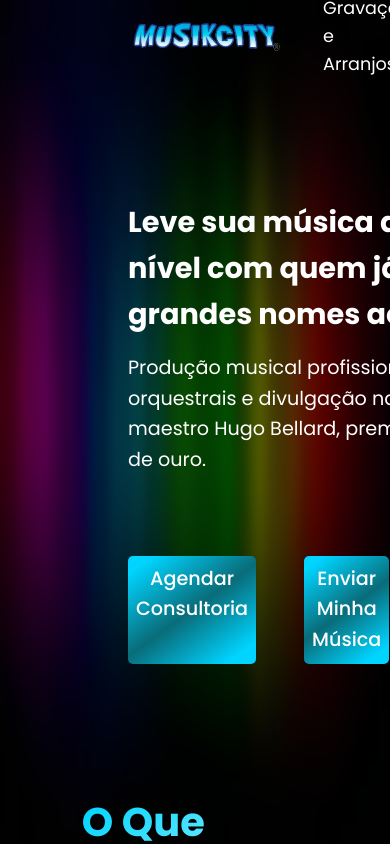
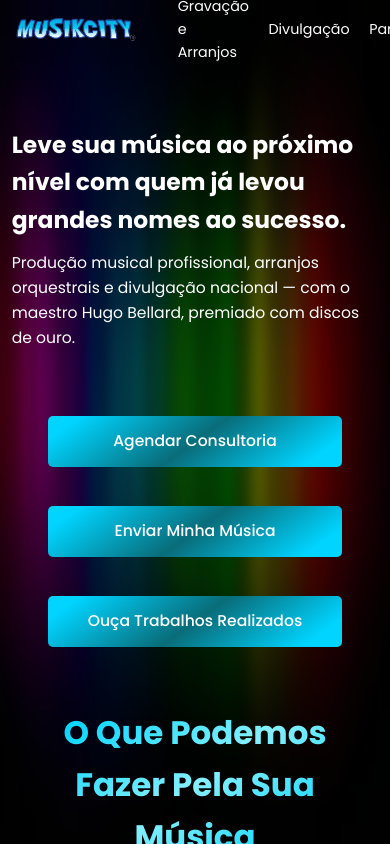
Before and after one commit to Nesesinho/musikcity-rework, a Vue app: page / in a window 390 px wide. Built offline with nearby package versions, Linux system fonts and the light colour scheme; the HTML template or start-up script is replaced by a standard one.

Commit message:
responsividade primeira seção

```diff
--- a/src/App.vue
+++ b/src/App.vue
@@ -13,7 +13,7 @@ import TheHeader from '@/components/TheHeader.vue'
   position: relative;
   display: flex;
   flex-direction: column;
-  padding: 0 8rem;
+  padding: 0 12vw;
   overflow-x: hidden;
 }
 </style>
--- a/src/assets/base.css
+++ b/src/assets/base.css
@@ -76,3 +76,31 @@ body {
   -webkit-font-smoothing: antialiased;
   -moz-osx-font-smoothing: grayscale;
 }
+
+
+/* Tablets */
+@media (max-width: 1024px) {
+  html {
+    font-size: 15px;
+  }
+}
+
+/* Celulares */
+@media (max-width: 768px) {
+  #app {
+    padding: 0 3vw !important;
+  }
+  html {
+    font-size: 14px;
+  }
+}
+
+/* Telas bem pequenas */
+@media (max-width: 480px) {
+  #app {
+    padding: 0;
+  }
+  html {
+    font-size: 13px;
+  }
+}
--- a/src/components/home/FirstSec.vue
+++ b/src/components/home/FirstSec.vue
@@ -71,4 +71,27 @@ section {
     height: auto;
   }
 
+  @media (max-width: 768px) {
+    section {
+      height: max-content;
+    }
+
+    section div {
+      height: 100%;
+    }
+
+    img {
+      display: none;
+    }
+    section ul {
+      flex-direction: column;
+      align-items: center;
+    }
+
+    section ul li {
+      width: 80%;
+      padding: 1rem 0;
+    }
+  }
+
   </style>
```
